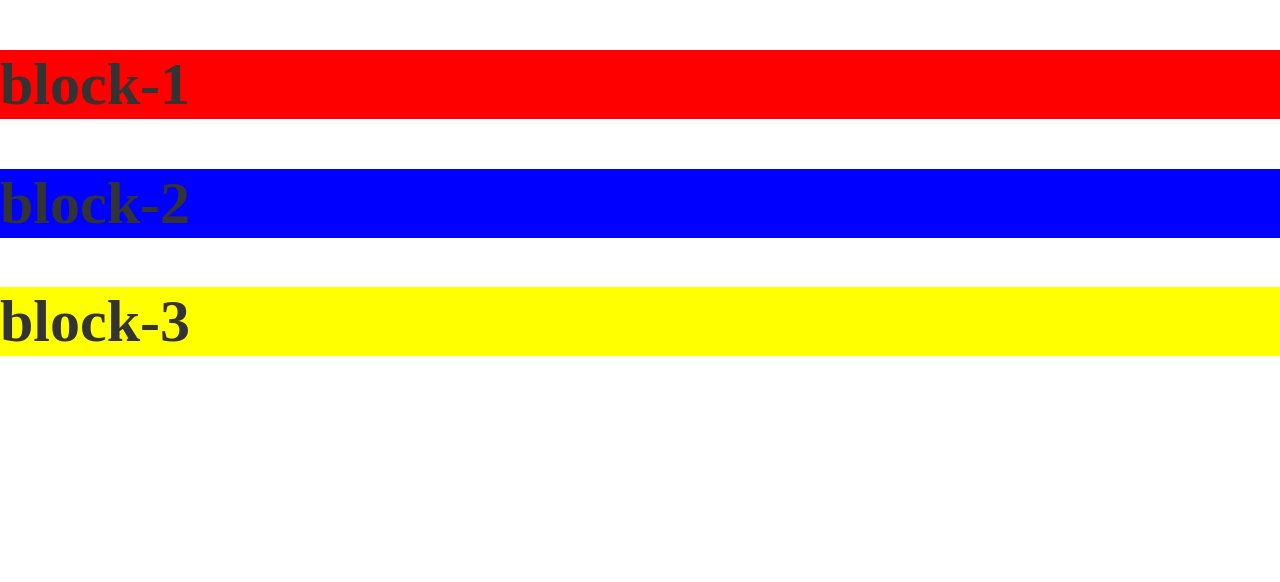
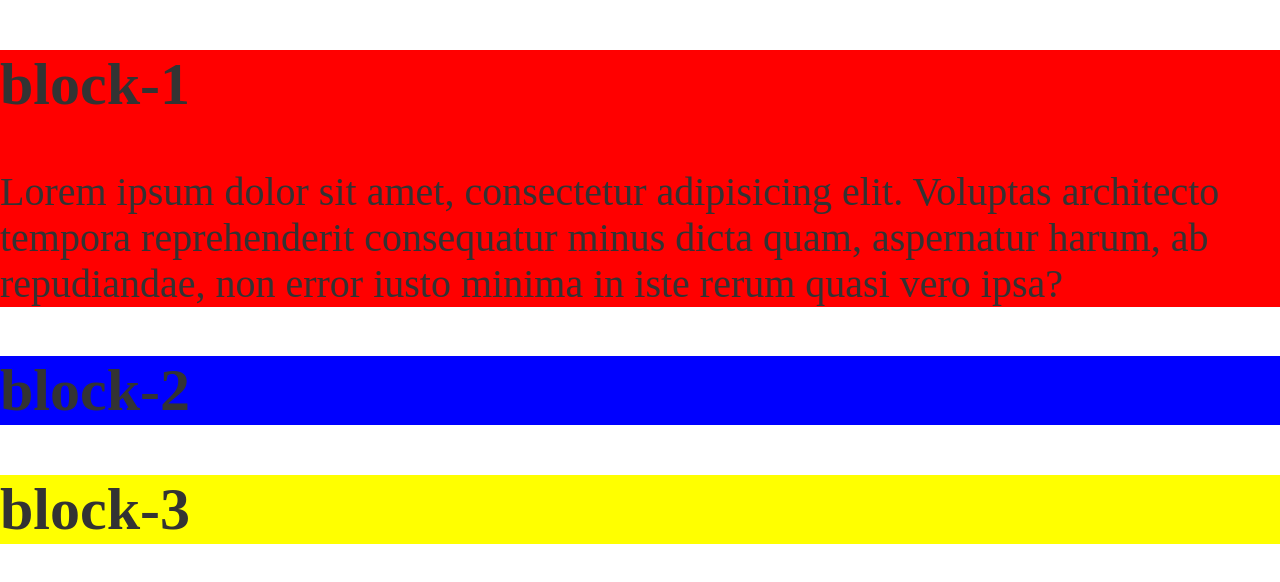
Before and after one commit to SorogaHumenchuk/homework__11-t, a website: page src/index.html in a window 1280 px wide. Drawn offline with nearby package versions, Linux system fonts and the light colour scheme; files that its build step writes are made by us from their sources; files whose address does not match are found by name.

Commit message:
ch anton

```diff
--- a/src/html/block1.html
+++ b/src/html/block1.html
@@ -1,3 +1,4 @@
 <div class="block1">
     <h2>block-1</h2>
+    <p>Lorem ipsum dolor sit amet, consectetur adipisicing elit. Voluptas architecto tempora reprehenderit consequatur minus dicta quam, aspernatur harum, ab repudiandae, non error iusto minima in iste rerum quasi vero ipsa?</p>
 </div>
```
